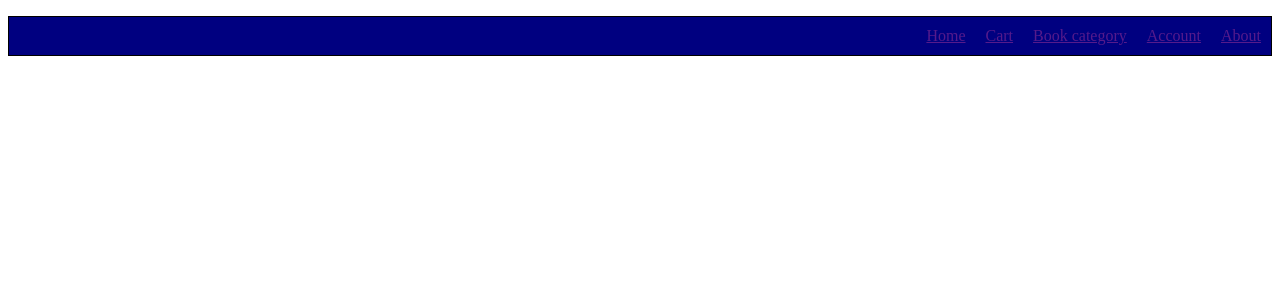
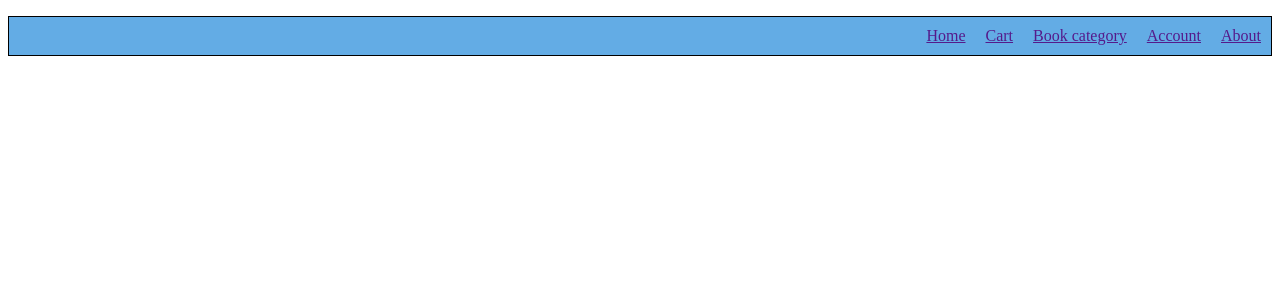
Before and after one commit to fathima2623/CSE482-NSUBOOKSHOP, a PHP site: page /Home.html in a window 1280 px wide. Shown: the part 87-387 px from the top of the page. Run offline with PHP 8.4, Linux system fonts and the light colour scheme.

Commit message:
updated styles

```diff
--- a/profile.html
+++ b/profile.html
@@ -11,7 +11,7 @@
     <div class="header">
         <h2>NSU Bookshop</h2>
         <p>A place for all your reading needs!</p>
-      </div>
+    </div>
 
         <ul>
             <li><a href="">About</a></li>
--- a/style.css
+++ b/style.css
@@ -2,7 +2,7 @@ ul {
     list-style-type: none;
     padding: 0;
     margin: 0;
-    background-color: navy;
+    background-color: #63ace5;
     border: 1px solid black;
     overflow: hidden;
 }
@@ -18,7 +18,7 @@ li{
 }
 
 li a:hover {
-    background-color: #111;
+    background-color:white;
   }
 
   .active {
```
